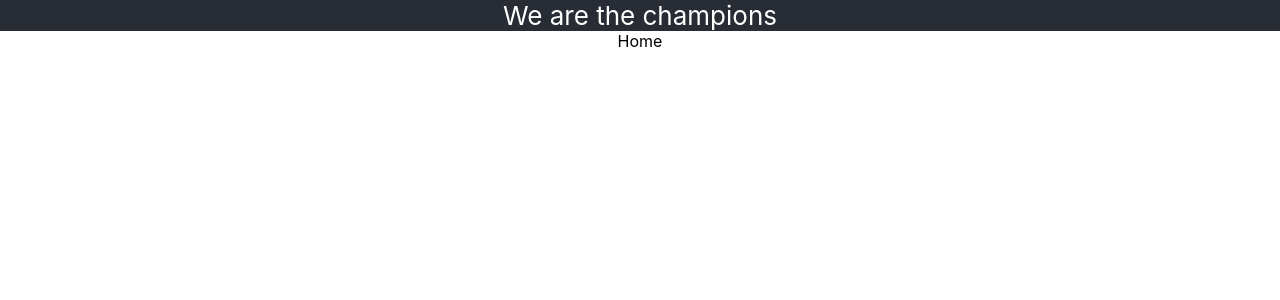
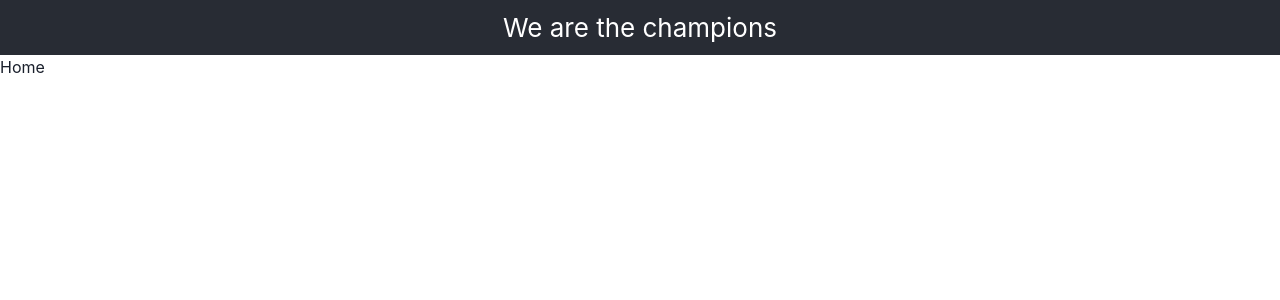
Before and after one commit to jerrylchong/we-are-the-champs-frontend, a React (Create React App) app: page / in a window 1280 px wide. Shown: the top 300 px of the page. Built offline with nearby package versions, Linux system fonts and the light colour scheme.

Commit message:
Use chakra ui

```diff
--- a/package.json
+++ b/package.json
@@ -3,9 +3,13 @@
   "version": "0.1.0",
   "private": true,
   "dependencies": {
+    "@chakra-ui/react": "^2.3.2",
+    "@emotion/react": "^11.10.4",
+    "@emotion/styled": "^11.10.4",
     "@testing-library/jest-dom": "^5.16.5",
     "@testing-library/react": "^13.4.0",
     "@testing-library/user-event": "^13.5.0",
+    "framer-motion": "^7.3.2",
     "react": "^18.2.0",
     "react-dom": "^18.2.0",
     "react-router-dom": "^6.3.0",
--- a/src/App.css
+++ b/src/App.css
@@ -1,16 +1,7 @@
 .App {
-  text-align: center;
-}
-
-.App-logo {
-  height: 40vmin;
-  pointer-events: none;
-}
-
-@media (prefers-reduced-motion: no-preference) {
-  .App-logo {
-    animation: App-logo-spin infinite 20s linear;
-  }
+  min-height: 100vh;
+  display: flex;
+  flex-direction: column;
 }
 
 .App-header {
@@ -21,17 +12,11 @@
   justify-content: center;
   font-size: calc(10px + 2vmin);
   color: white;
+  padding: 0.5rem 0;
+  text-align: center;
 }
 
-.App-link {
-  color: #61dafb;
+.App-content {
+  display: flex;
+  flex: 1 1 auto;
 }
-
-@keyframes App-logo-spin {
-  from {
-    transform: rotate(0deg);
-  }
-  to {
-    transform: rotate(360deg);
-  }
-}
--- a/src/App.js
+++ b/src/App.js
@@ -2,6 +2,7 @@ import React, { Suspense } from "react";
 import { Navigate, Route, Routes } from "react-router-dom";
 
 import "./App.css";
+import Loader from "./common/Loader";
 
 const Homepage = React.lazy(() => import("./home/Homepage"));
 
@@ -9,12 +10,14 @@ function App() {
   return (
     <div className="App">
       <header className="App-header">We are the champions</header>
-      <Suspense fallback={<div>Loading...</div>}>
-        <Routes>
-          <Route path="/" element={<Homepage />} />
-          <Route path="*" element={<Navigate to="/" replace />} />
-        </Routes>
-      </Suspense>
+      <div className="App-content">
+        <Suspense fallback={<Loader />}>
+          <Routes>
+            <Route path="/" element={<Homepage />} />
+            <Route path="*" element={<Navigate to="/" replace />} />
+          </Routes>
+        </Suspense>
+      </div>
     </div>
   );
 }
--- /dev/null
+++ b/src/common/Loader.css
@@ -0,0 +1,6 @@
+.Loader-container {
+  display: flex;
+  width: 100%;
+  align-items: center;
+  justify-content: center;
+}
--- /dev/null
+++ b/src/common/Loader.js
@@ -0,0 +1,14 @@
+import React from "react";
+import { Spinner } from "@chakra-ui/react";
+
+import "./Loader.css";
+
+const Loader = () => {
+  return (
+    <div className="Loader-container">
+      <Spinner />
+    </div>
+  );
+};
+
+export default Loader;
--- a/src/index.js
+++ b/src/index.js
@@ -4,13 +4,16 @@ import "./index.css";
 import App from "./App";
 import reportWebVitals from "./reportWebVitals";
 import { BrowserRouter } from "react-router-dom";
+import { ChakraProvider } from "@chakra-ui/react";
 
 const root = ReactDOM.createRoot(document.getElementById("root"));
 root.render(
   <React.StrictMode>
-    <BrowserRouter>
-      <App />
-    </BrowserRouter>
+    <ChakraProvider>
+      <BrowserRouter>
+        <App />
+      </BrowserRouter>
+    </ChakraProvider>
   </React.StrictMode>
 );
 
```
Also changed, not shown: 1 other file (tests, documents, lock files or other folders).
